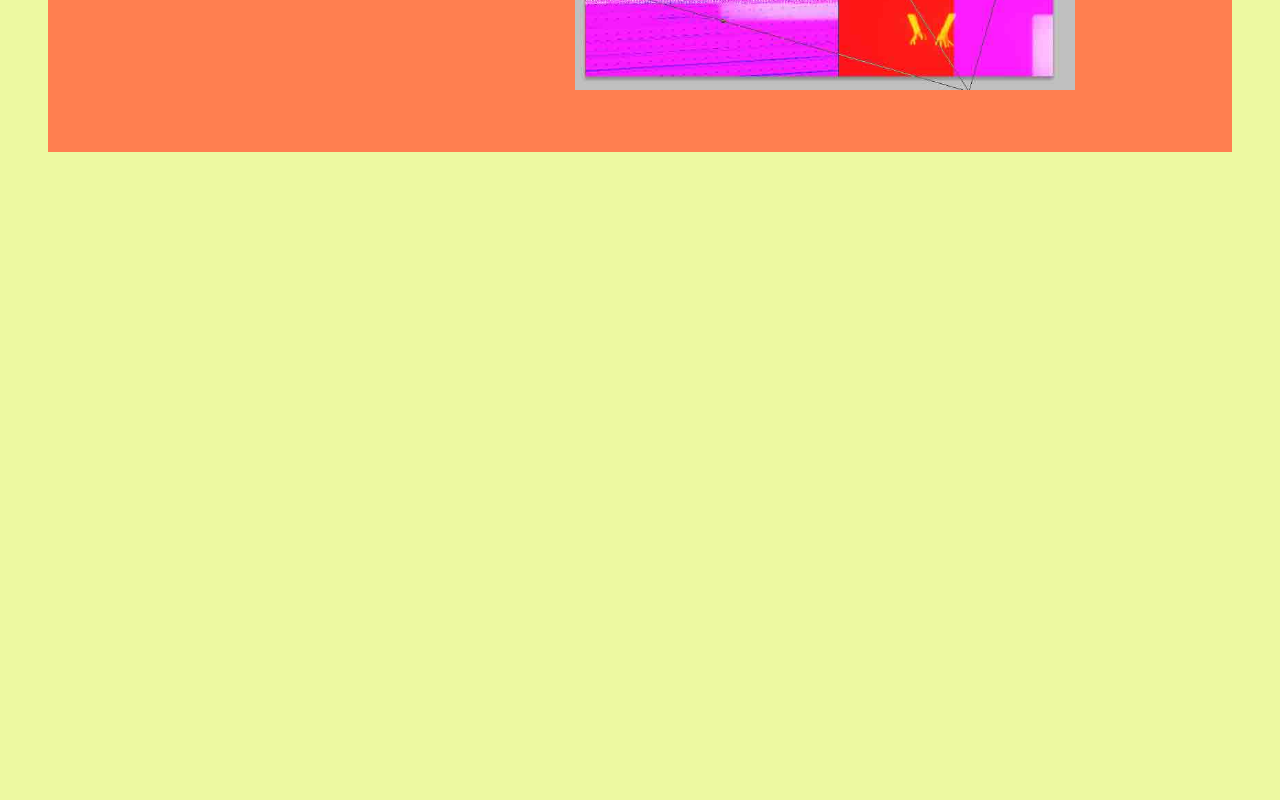
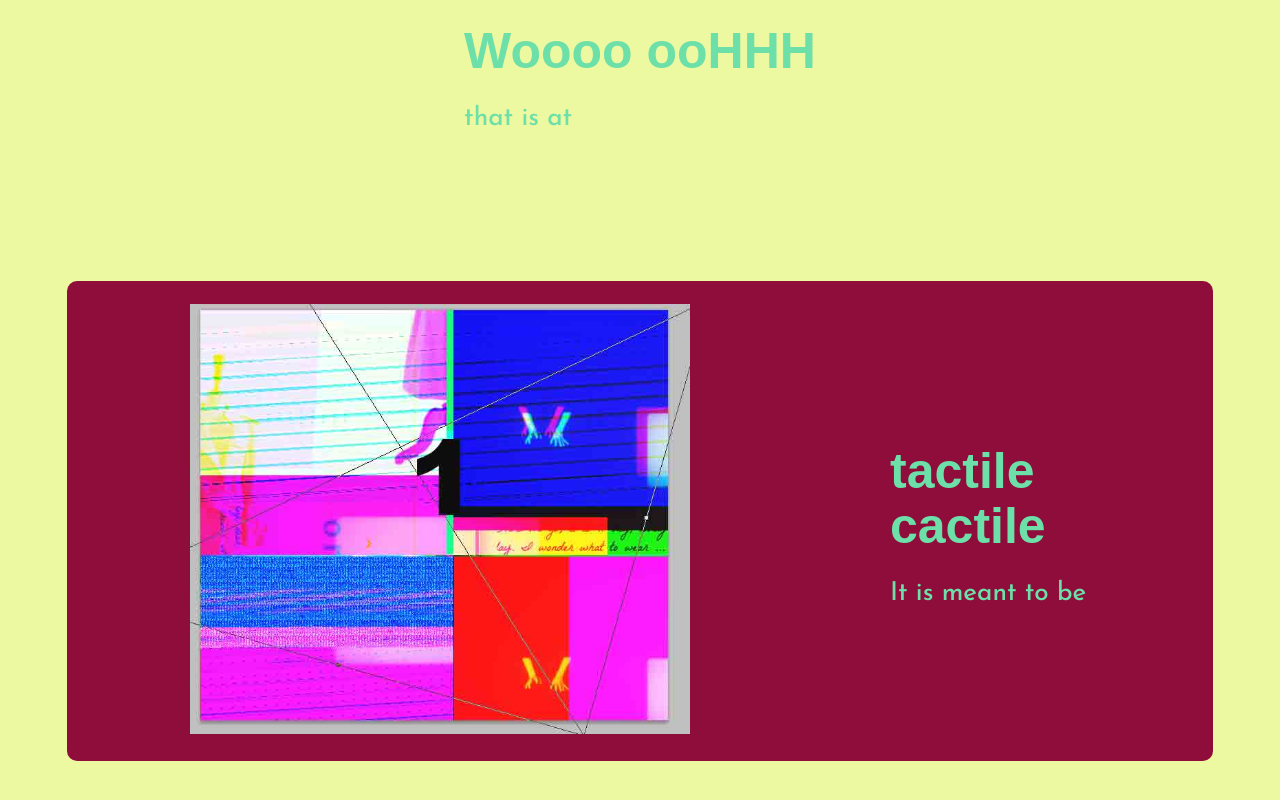
Before and after one commit to tiagossaurus-rex/diasporama, a React (Create React App) app: page / in a window 1280 px wide. Shown: the part 1096-1896 px from the top of the page. Before the commit the page ends 1298 px from the top, so only its background shows below. Built offline with nearby package versions, Linux system fonts and the light colour scheme; a web font is replaced by a local one.

Commit message:
last commit before changing code

```diff
--- a/src/components/flicker/styles/flicker.js
+++ b/src/components/flicker/styles/flicker.js
@@ -2,13 +2,13 @@ import styled from "styled-components";
 
 export const Inner = styled.div`
   background-color: ${({ color }) => color};
-  padding: 5%;
+  padding: 2%;
   display: flex;
   align-items: center;
   justify-content: space-between;
   flex-direction: ${({ direction }) => direction};
   max-width: 1100px;
-  // margin: auto;
+  border-radius: 10px;
   width: 100%;
 
   @media (max-width: 1000px) {
@@ -93,7 +93,8 @@ export const Image = styled.img`
   max-width: 500px;
   max-height: 500px;
   @media (max-width: 500px) {
-    max-width: 90vw;
+    max-width: 80vw;
+    padding-top: 2px;
   }
 `;
 
--- a/src/fixtures/diaporama.json
+++ b/src/fixtures/diaporama.json
@@ -32,9 +32,34 @@
       "id": 2,
       "title": "Woooo ooHHH",
       "paragraph": "that is at",
-      "direction": "row",
-      "color": "coral",
-      "border": "cyan solid 2px",
+      "direction": "column-reverse",
+      "color": "",
+
+      "diapo": [
+        {
+          "text": "GGood",
+          "image": "/images/animinage1.jpg",
+          "alt": "bla"
+        },
+        {
+          "text": "Ohh00h000o!!",
+          "image": "/images/animimage2.jpg",
+          "alt": "bla"
+        },
+        {
+          "text": "Brill!",
+          "image": "/images/animimage3.jpg",
+          "alt": "bla"
+        }
+      ]
+    },
+
+    {
+      "id": 3,
+      "title": "tactile cactile",
+      "paragraph": "It is meant to be",
+      "direction": "row-reverse",
+      "color": "rgb(142, 13, 59)",
       "diapo": [
         {
           "text": "GGood",
@@ -53,4 +78,5 @@
         }
       ]
     }
+
   ]
```
